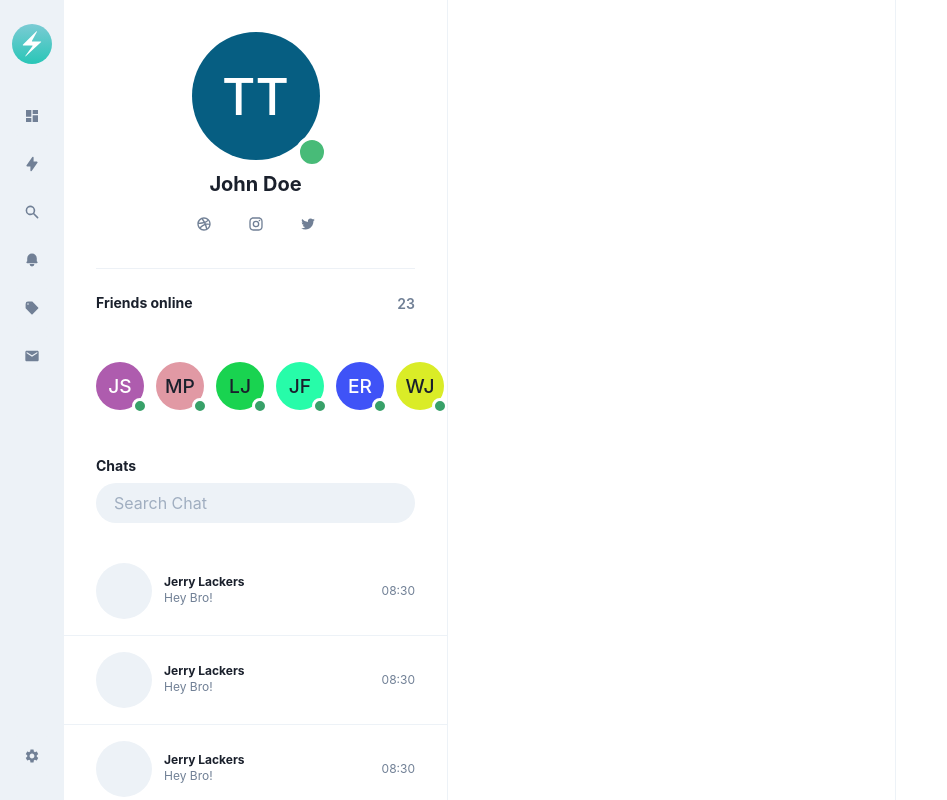
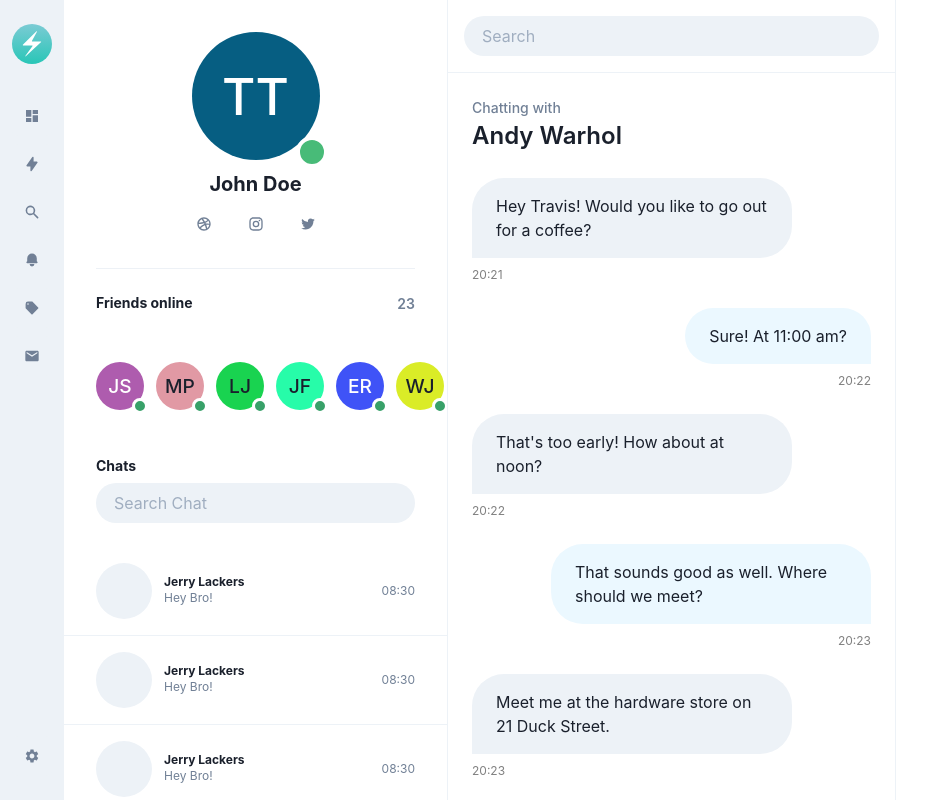
Before and after one commit to amatureApe/chakra-chat-app, a Next.js app in the folder chat-app/: page / in a window 1280 px wide. Shown: the whole page, without its empty margins (0-947 px from the left). Built offline with nearby package versions, Linux system fonts and the light colour scheme.

Commit message:
add Chat with ChatBubbles

```diff
--- /dev/null
+++ b/chat-app/components/Chat/ChatBubble.tsx
@@ -0,0 +1,36 @@
+import { VStack, Box, Text } from '@chakra-ui/react'
+
+type Props = {
+  message: string
+  dateSent: string
+  from: "me" | "others"
+}
+
+const ChatBubble = ({ message, dateSent, from }: Props) => {
+  const isMe = from === "me";
+  const alignment = isMe ? "flex-end" : "flex-start"
+  const bottomRightRadius = isMe ? 0 : 32
+  const bottomLeftRadius = isMe ? 32 : 0
+
+  return (
+    <VStack mt={6} alignItems={alignment} alignSelf={alignment}>
+      <Box
+        bg={isMe ? "blue.50" : "gray.100"}
+        px={6}
+        py={4}
+        maxW={80}
+        borderTopLeftRadius={32}
+        borderTopRightRadius={32}
+        borderBottomLeftRadius={bottomLeftRadius}
+        borderBottomRightRadius={bottomRightRadius}
+      >
+        {message}
+      </Box>
+      <Text fontSize="xs" color="gray">
+        {dateSent}
+      </Text>
+    </VStack>
+  )
+}
+
+export default ChatBubble;
--- /dev/null
+++ b/chat-app/components/Chat/index.tsx
@@ -0,0 +1,81 @@
+import { Flex, HStack, Input, Stat, StatLabel, StatNumber } from '@chakra-ui/react'
+import ChatBubble from './ChatBubble'
+
+const messages = [
+  {
+    message: "Hey Travis! Would you like to go out for a coffee?",
+    from: "others",
+    dateSent: "20:21"
+  },
+  {
+    message: "Sure! At 11:00 am?",
+    from: "me",
+    dateSent: "20:22"
+  },
+  {
+    message: "That's too early! How about at noon?",
+    from: "others",
+    dateSent: "20:22"
+  },
+  {
+    message: "That sounds good as well. Where should we meet?",
+    from: "me",
+    dateSent: "20:23"
+  },
+  {
+    message: "Meet me at the hardware store on 21 Duck Street.",
+    from: "others",
+    dateSent: "20:23"
+  },
+  {
+    message: "Sounds good. I'll bring my friend with me as well!",
+    from: "me",
+    dateSent: "20:24"
+  },
+  {
+    message: "Which one? The developer or the designer?",
+    from: "others",
+    dateSent: "20:24"
+  },
+  {
+    message: "The developer. You remember Tony, right?",
+    from: "me",
+    dateSent: "20:24"
+  },
+  {
+    message: "Yeah! Tony's a great guy!",
+    from: "others",
+    dateSent: "20:25"
+  },
+  {
+    message: "Indeed he is! Alright, see you later 👋!",
+    from: "me",
+    dateSent: "20:25"
+  }
+];
+
+const Chat = () => {
+  return (
+    <Flex w="full" flexDirection="column">
+      <HStack px={4} py={4} borderBottomColor="gray.100" borderBottomWidth={1}>
+        <Input variant="filled" rounded="full" placeholder="Search" />
+      </HStack>
+      <Flex px={6} overflowY="auto" flexDirection="column" flex={1}>
+        <Stat mt={6}>
+          <StatLabel color="gray.500">Chatting with</StatLabel>
+          <StatNumber>Andy Warhol</StatNumber>
+        </Stat>
+        {messages.map(({ message, from, dateSent }, index) => (
+          <ChatBubble
+            key={index}
+            message={message}
+            from={from}
+            dateSent={dateSent}
+          />
+        ))}
+      </Flex>
+    </Flex>
+  )
+}
+
+export default Chat;
--- a/chat-app/pages/index.tsx
+++ b/chat-app/pages/index.tsx
@@ -1,8 +1,8 @@
 import { HStack, Flex } from '@chakra-ui/react'
-import { RiDribbbleLine, RiInstagramLine, RiTwitterFill } from 'react-icons/ri'
 
 import Navigation from '../components/Navigation'
 import ChatHistorySidebar from '../components/ChatHistory/ChatHistorySidebar'
+import Chat from '../components/Chat'
 
 const IndexPage = () => (
   <HStack h="100vh" spacing={0}>
@@ -12,7 +12,9 @@
     <Flex as="aside" h="full" maxW="sm" w="full" borderRightColor="gray.100" borderRightWidth={1} pt={8}>
       <ChatHistorySidebar />
     </Flex>
-    <Flex as="main" h="full" flex={1} borderRightColor="gray.100" borderRightWidth={1} />
+    <Flex as="main" h="full" flex={1} borderRightColor="gray.100" borderRightWidth={1}>
+      <Chat />
+    </Flex>
     <Flex as="aside" h="full" maxW="sm" w="full" />
   </HStack>
 )
```
